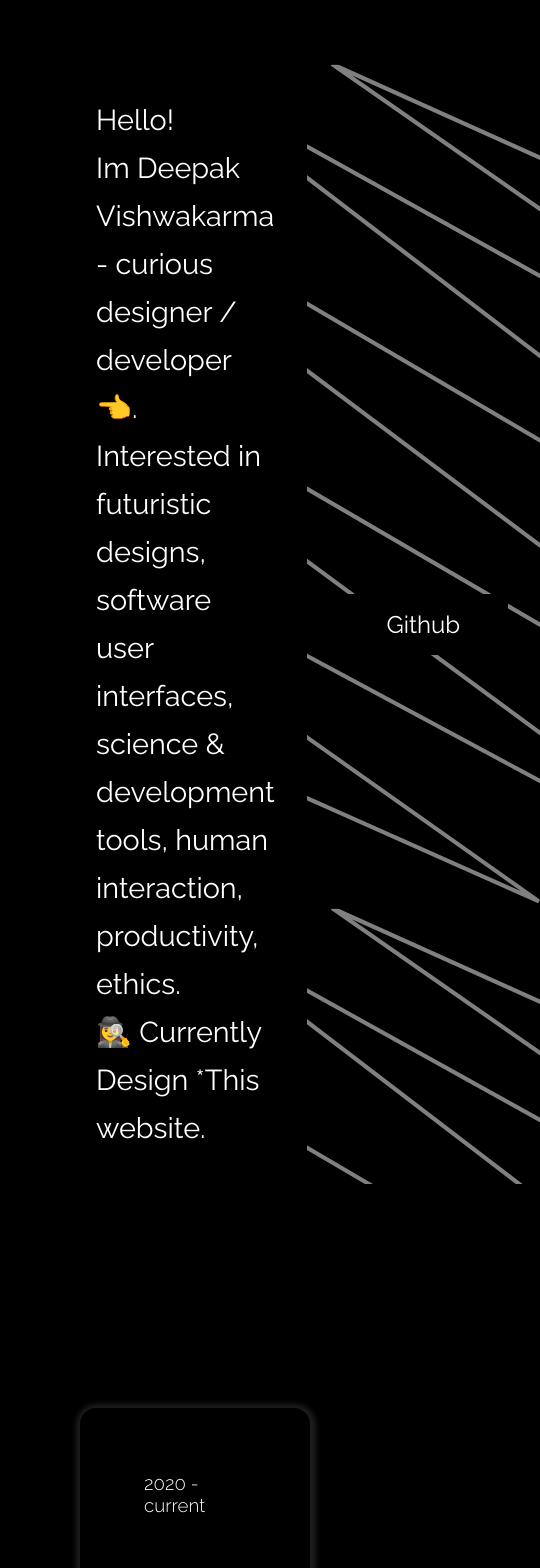
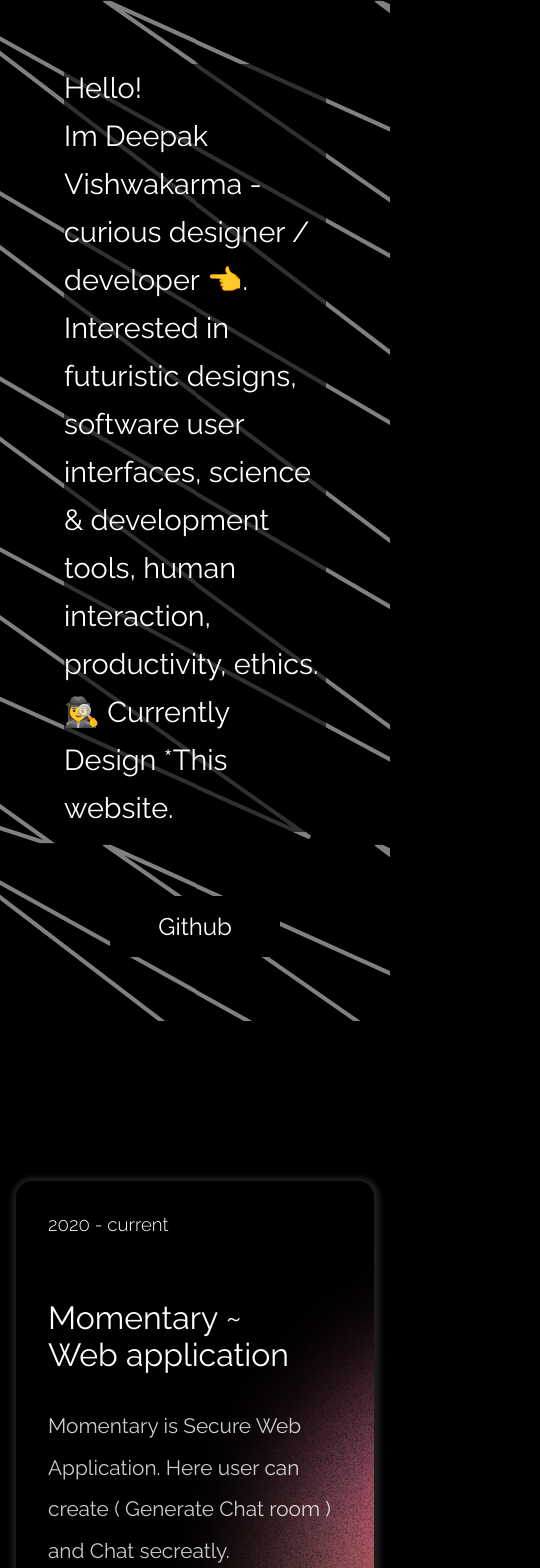
Before and after one commit to deepakvishwakarma-hh/frontend-artist, a Next.js app: page / in a window 390 px wide. Shown: the top 1568 px of the page, 540 px wide, since content can reach past the window. Built offline with nearby package versions, Linux system fonts and the light colour scheme.

Commit message:
pre release

```diff
--- a/pages/index.tsx
+++ b/pages/index.tsx
@@ -1,13 +1,20 @@
-import type { NextPage } from 'next'
+import Head from 'next/head'
+// templates (comps)
+import Project from '../templates/projects'
+import Brief from '../templates/brief-intro'
 import Introduction from '../templates/introduction'
-import Project from '../templates/projects'
 
-const Home: NextPage = () => {
+const Home = () => {
   return (
-    <div>
+    <>
+      <Head>
+        <title>Frontend Artist</title>
+        <meta name="description" content="Frontend Developer Portfolio"></meta>
+      </Head>
       <Introduction />
       <Project />
-    </div>
+      <Brief />
+    </>
   )
 }
 
--- /dev/null
+++ b/styles/brief.module.scss
@@ -0,0 +1,27 @@
+.container {
+    display: flex;
+    margin: 5rem 0;
+    padding: 0rem 5rem;
+    color: white;
+
+    @media screen and (max-width: 800px) {
+        margin: 0rem;
+        padding: 1rem;
+    }
+
+
+    p {
+        flex: 3;
+        font-size: 1rem;
+        padding: 0 5rem;
+        line-height: 2rem;
+
+        @media screen and (max-width: 800px) {
+            padding: 0 1rem;
+        }
+    }
+
+    div {
+        flex: 2;
+    }
+}
--- a/styles/introduction.module.scss
+++ b/styles/introduction.module.scss
@@ -2,11 +2,20 @@
 
 
 .container {
-    background: #000;
     display: flex;
     padding: 4rem;
     color: white;
-    // align-items: center;
+
+    background: url('/lines.svg') no-repeat;
+    background-size: cover;
+    background-attachment: fixed;
+
+
+    @media screen and (max-width: 1000px) {
+        flex-direction: column;
+        align-items: center;
+        padding: 2rem;
+    }
 
 
     .texts {
@@ -16,6 +25,7 @@
         p {
             line-height: 3rem;
             font-size: 1.8rem;
+            background: rgba(0, 0, 0, 0.623);
         }
     }
 
@@ -24,9 +34,7 @@
         flex: 1;
         @extend %flex-center;
         flex-direction: column;
-        background: url('/lines.svg') no-repeat;
-        background-size: cover;
-        background-attachment: fixed;
+
 
         a {
             font-size: 1.5rem;
--- a/styles/project.module.scss
+++ b/styles/project.module.scss
@@ -1,19 +1,18 @@
 @import "parent.scss";
 
 .container {
-    // can  chng in future  based on box alignment
     margin: 5rem;
+
+    @media screen and (max-width: 800px) {
+        margin: 1rem;
+    }
 
 }
 
 
 
-// wraapper
-
-
 .wrapper {
     margin-top: 10rem;
-    // height: 1000px;
     background: rgb(110, 110, 110);
     border-radius: 1rem;
     background-repeat: no-repeat;
@@ -22,17 +21,22 @@
     padding: 4rem;
     color: white;
     box-shadow: 1px 1px 5px 5px rgba(128, 128, 128, 0.226);
-    ;
 
-    // as date
+    @media screen and (max-width: 500px) {
+        padding: 2rem;
+    }
+
     h3 {
         font-weight: 300;
     }
 
-    // as content wrapper
     .content {
         margin: 4rem 0;
         display: flex;
+
+        @media screen and (max-width: 1000px) {
+            flex-direction: column;
+        }
 
         hr {
             opacity: .3;
@@ -42,6 +46,10 @@
             flex: 1;
             font-weight: 400;
             padding: 0 3rem 0 0;
+
+            @media screen and (max-width: 1000px) {
+                margin-bottom: 2rem;
+            }
         }
 
         p {
--- /dev/null
+++ b/templates/brief-intro/index.tsx
@@ -0,0 +1,14 @@
+import classes from "../../styles/brief.module.scss";
+
+
+const Brief = () => {
+    return (
+        <div className={classes.container}>
+            <div>Develop Website & WebApps with : -</div>
+            <p>
+                ReactJS / Nextjs / React-Redux / Figma / Chakra UI / Typescript / Firebase / HTML / SCSS / CSS
+            </p>
+        </div>
+    )
+}
+export default Brief
--- a/templates/introduction/index.tsx
+++ b/templates/introduction/index.tsx
@@ -1,15 +1,21 @@
 import classes from "../../styles/introduction.module.scss";
-
+import { motion } from 'framer-motion'
 
 
 const Introduction = () => {
+
+    const varients = {
+        initial: { opacity: 0, skew: 20 },
+        animate: { opacity: 1, skew: 0, transition: { duration: 1 } },
+    }
+
     return (
         <div className={classes.container}>
             <div className={classes.texts}>
-                <p>Hello! <br />
-                    Im Deepak Vishwakarma -  curious designer / developer 👈. Interested in futuristic designs, software user interfaces, science  & development tools, human interaction,
+                <motion.p variants={varients} animate="animate" initial="initial">Hello! <br />
+                    Im Deepak Vishwakarma -  curious designer /  developer 👈. Interested in futuristic designs, software user interfaces, science  & development tools, human interaction,
                     productivity, ethics. <br />
-                    🕵️‍♀️    Currently Design *This website. </p>
+                    🕵️‍♀️ Currently Design *This website. </motion.p>
             </div>
             <div className={classes.more}>
                 <a href="#">  Github</a>
--- a/templates/projects/wrapper.tsx
+++ b/templates/projects/wrapper.tsx
@@ -1,14 +1,13 @@
 /* eslint-disable @next/next/no-img-element */
 
+import { useEffect } from "react";
 import classes from "../../styles/project.module.scss";
 import { motion, useAnimation } from "framer-motion";
 import { useInView } from "react-intersection-observer";
-import { useEffect } from "react";
-
 
 const squareVariants = {
-    visible: { opacity: 1, y: 0, transition: { duration: 1 } },
-    hidden: { opacity: 0, y: 100 }
+    visible: { opacity: 1, transition: { duration: 1 } },
+    hidden: { opacity: 0, }
 };
 
 const Wrapper = ({ date, heading, paragraph, images, index }: any) => {
```
Also changed, not shown: public/bluerd-radial.svg (deleted).
